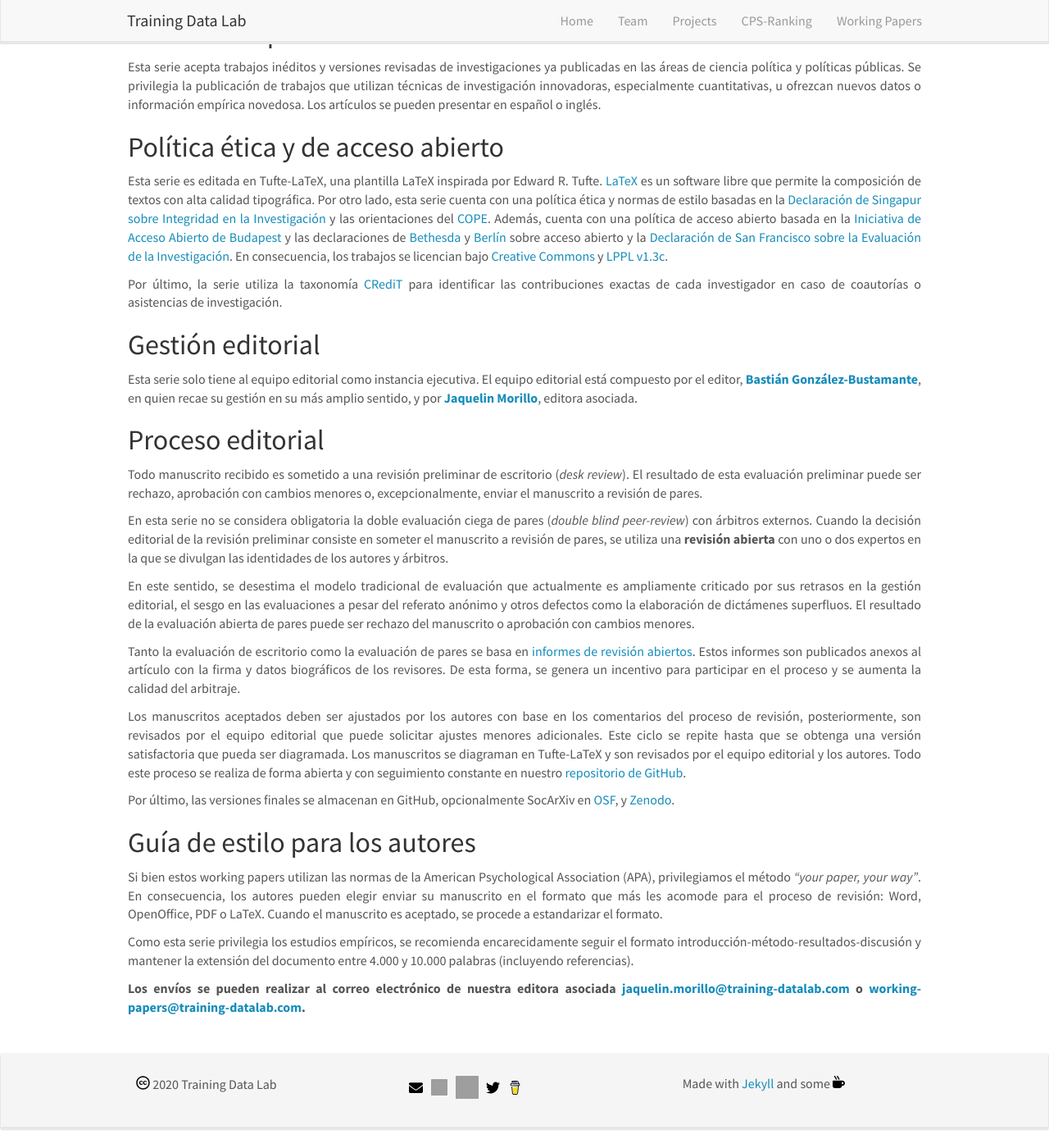
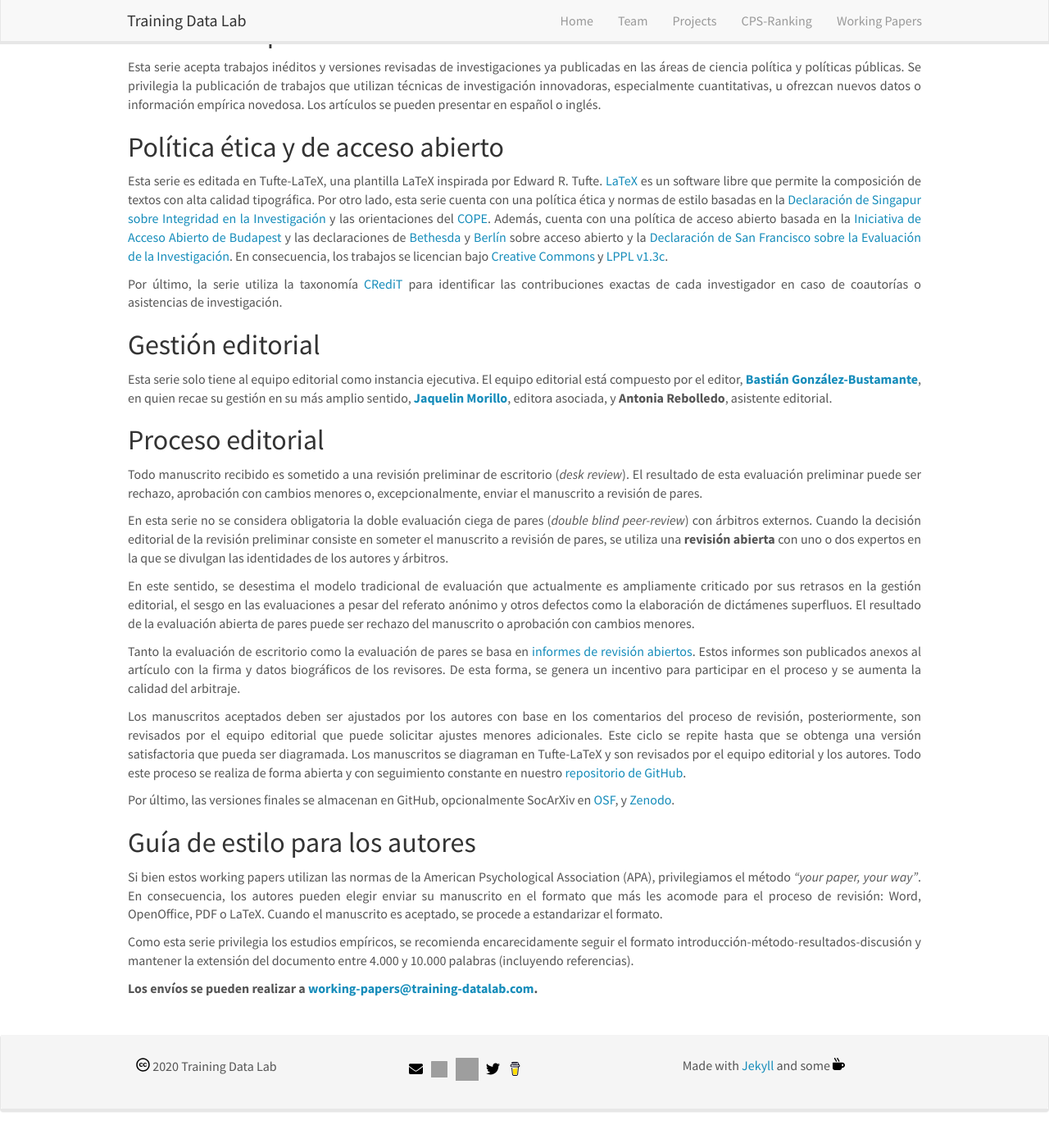
Before and after one commit to training-datalab/old-training-datalab.com, a Jekyll site: the page built from _pages/tufte-guidelines-spanish.md, in a window 1280 px wide and 1400 px high, scrolled down 190 px. Shown: the whole window at 82% size. Built offline with Jekyll 4.4.1, drawn with Linux system fonts in a browser that asks for light colours; nearby versions of some CDN libraries; after the commit the page ends 1568 px from its top, so only the background shows below that.

Commit message:
Update tufte-guidelines-spanish.md

```diff
--- a/_pages/tufte-guidelines-spanish.md
+++ b/_pages/tufte-guidelines-spanish.md
@@ -22,7 +22,7 @@ permalink: /tufte-working-papers/guidelines-spanish/
 
 ## Gestión editorial
 
-<p align=" justify">Esta serie solo tiene al equipo editorial como instancia ejecutiva. El equipo editorial está compuesto por el editor, <a href="/team/bgonzalezbustamante"><strong>Bastián González-Bustamante</strong></a>, en quien recae su gestión en su más amplio sentido, y por <a href="/team/jmorillo"><strong>Jaquelin Morillo</strong></a>, editora asociada.</p>
+<p align=" justify">Esta serie solo tiene al equipo editorial como instancia ejecutiva. El equipo editorial está compuesto por el editor, <a href="/team/bgonzalezbustamante"><strong>Bastián González-Bustamante</strong></a>, en quien recae su gestión en su más amplio sentido, <a href="/team/jmorillo"><strong>Jaquelin Morillo</strong></a>, editora asociada, y <strong>Antonia Rebolledo</strong>, asistente editorial.</p>
 
 ## Proceso editorial
 
@@ -44,5 +44,5 @@ permalink: /tufte-working-papers/guidelines-spanish/
 
 <p align=" justify">Como esta serie privilegia los estudios empíricos, se recomienda encarecidamente seguir el formato introducción-método-resultados-discusión y mantener la extensión del documento entre 4.000 y 10.000 palabras (incluyendo referencias).</p>
 
-<p align=" justify"><strong>Los envíos se pueden realizar al correo electrónico de nuestra editora asociada <a href="mailto:jaquelin.morillo@training-datalab.com">jaquelin.morillo@training-datalab.com</a> o <a href="mailto:working-papers@training-datalab.com">working-papers@training-datalab.com</a>.</strong></p>
+<p align=" justify"><strong>Los envíos se pueden realizar a <a href="mailto:working-papers@training-datalab.com">working-papers@training-datalab.com</a>.</strong></p>
 <br />
```
